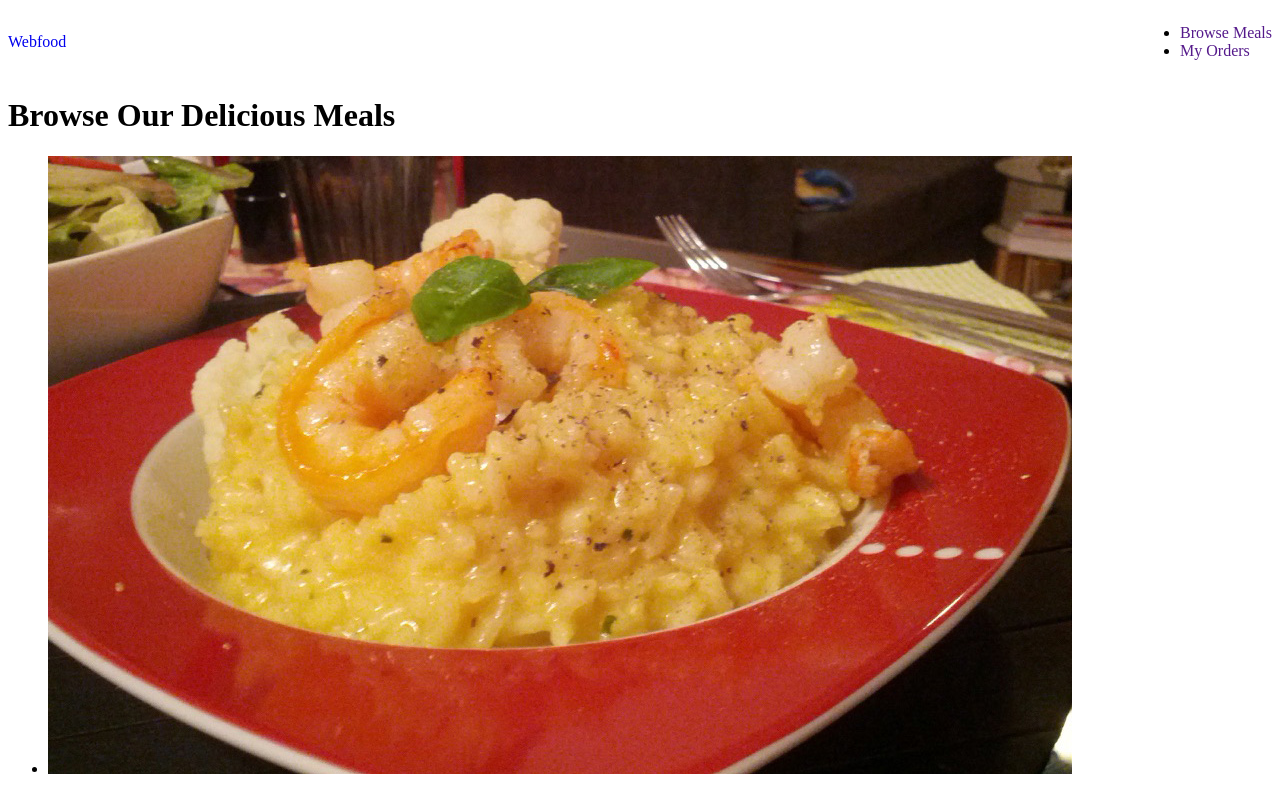
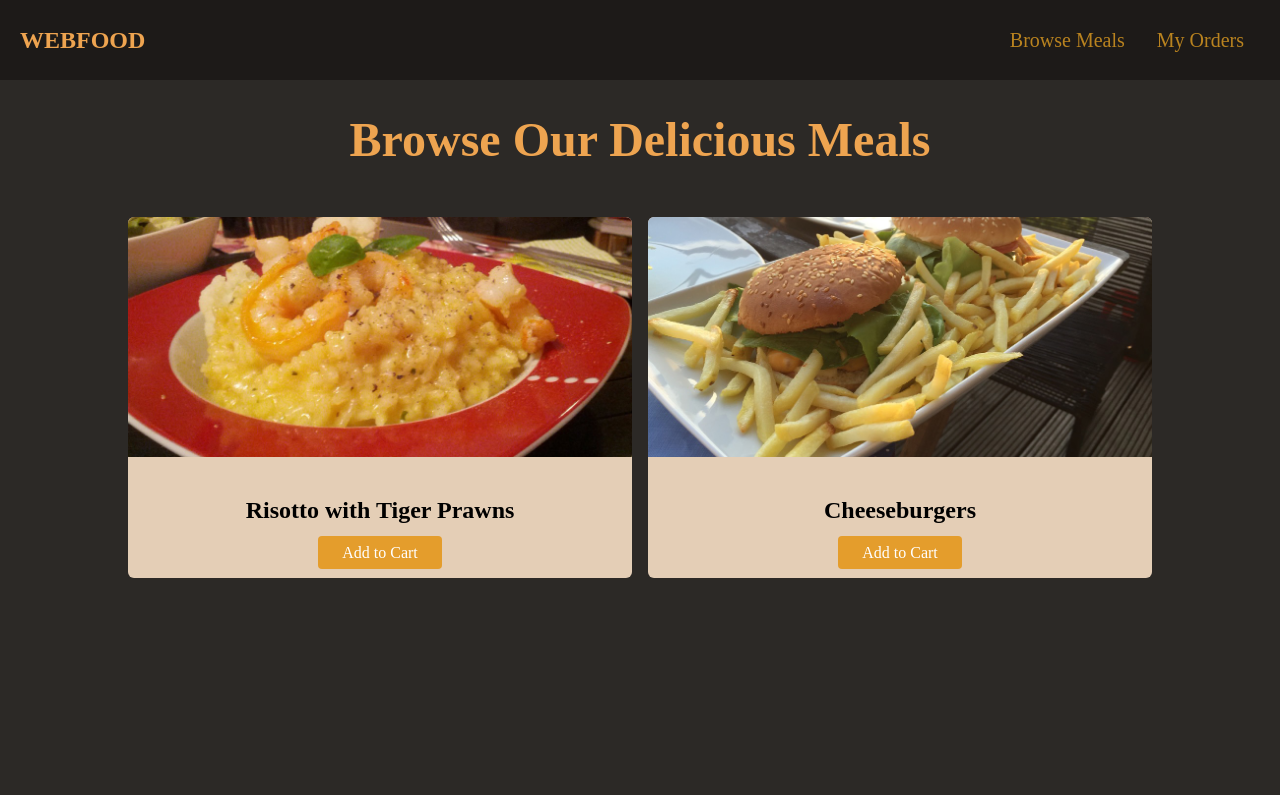
Before and after one commit to jeongsangtae/100day-challenge-responsive, a plain HTML site: page index.html in a window 1280 px wide. Shown: the top 795 px of the page. Drawn offline with Linux system fonts and the light colour scheme.

Commit message:
End of Day 21

```diff
--- a/index.html
+++ b/index.html
@@ -4,8 +4,13 @@
     <meta charset="UTF-8" />
     <meta http-equiv="X-UA-Compatible" content="IE=edge" />
     <meta name="viewport" content="width=device-width, initial-scale=1.0" />
+    <title>Responsive</title>
+    <link rel="preconnect" href="https://fonts.gstatic.com" />
+    <link
+      href="https://fonts.googleapis.com/css2?family=Open+Sans:wght@400;700&display=swap"
+      rel="stylesheet"
+    />
     <link rel="stylesheet" href="styles.css" />
-    <title>Responsive</title>
   </head>
   <body>
     <header id="main-header">
@@ -26,22 +31,22 @@
       <h1>Browse Our Delicious Meals</h1>
       <section id="latest-products">
         <ul>
-          <li class="food-items">
+          <li class="food-item">
             <article>
               <img src="/images/risotto.jpg" alt="risotto" />
               <div class="food-item-content">
                 <h2>Risotto with Tiger Prawns</h2>
-                <a href="">Add to Cart</a>
+                <a href="" class="btn">Add to Cart</a>
               </div>
             </article>
           </li>
 
-          <li class="food-items">
+          <li class="food-item">
             <article>
               <img src="/images/cheeseburgers.jpg" alt="cheeseburgers" />
               <div class="food-item-content">
                 <h2>Cheeseburgers</h2>
-                <a href="">Add to Cart</a>
+                <a href="" class="btn">Add to Cart</a>
               </div>
             </article>
           </li>
--- a/styles.css
+++ b/styles.css
@@ -1,14 +1,92 @@
-#main-header {
-  width: 100%;
-  align-items: center;
-  display: flex;
-  justify-content: space-between;
-}
-
-#main-header #logo {
-  text-decoration: none;
+body {
+  font-family: "Open Sans" sans-serif;
+  margin: 0;
+  background-color: rgb(44, 41, 38);
 }
 
 a {
   text-decoration: none;
 }
+
+#main-header {
+  height: 80px;
+  display: flex;
+  align-items: center;
+  justify-content: space-between;
+  background-color: rgb(29, 26, 24);
+  padding: 0 20px;
+}
+
+#logo {
+  font-size: 24px;
+  font-weight: bold;
+  color: rgb(238, 164, 80);
+  text-transform: uppercase;
+}
+
+#main-header ul {
+  list-style: none;
+  display: flex;
+  margin: 0;
+  padding: 0;
+}
+
+#main-header li {
+  margin: 0 16px;
+}
+
+#main-header nav a {
+  color: rgb(185, 131, 31);
+  font-size: 20px;
+}
+
+#main-header nav a:hover {
+  color: rgb(228, 163, 44);
+}
+
+main h1 {
+  text-align: center;
+  color: rgb(238, 164, 80);
+  font-size: 48px;
+}
+
+#latest-products {
+  width: 80%;
+  margin: 50px auto;
+}
+
+#latest-products ul {
+  display: grid;
+  grid-template-columns: 1fr 1fr;
+  gap: 16px;
+  margin: 0;
+  padding: 0;
+}
+
+.food-item {
+  background-color: rgb(228, 206, 182);
+  border-radius: 6px;
+  overflow: hidden;
+}
+
+.food-item img {
+  height: 240px;
+  width: 100%;
+  object-fit: cover;
+}
+
+.food-item-content {
+  padding: 16px;
+  text-align: center;
+}
+
+.btn {
+  padding: 8px 24px;
+  background-color: rgb(228, 157, 44);
+  color: white;
+  border-radius: 4px;
+}
+
+.btn:hover {
+  background-color: rgb(221, 134, 34);
+}
```
